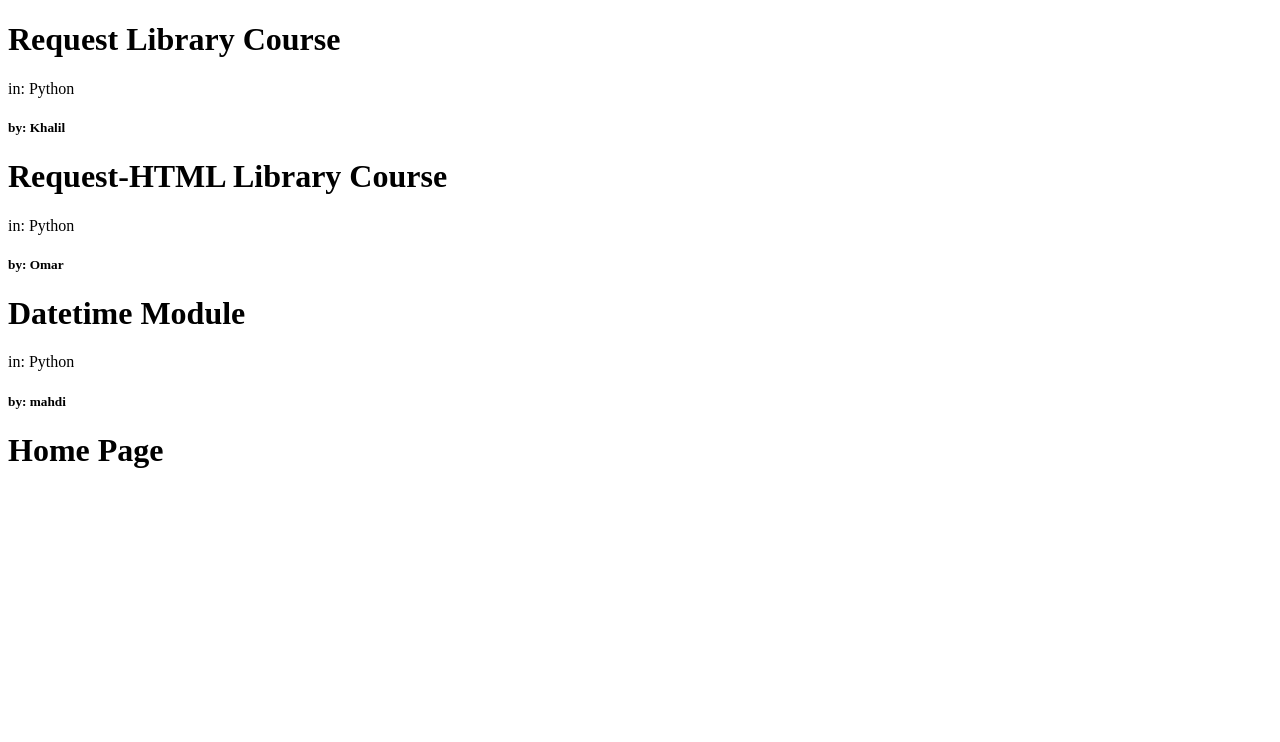
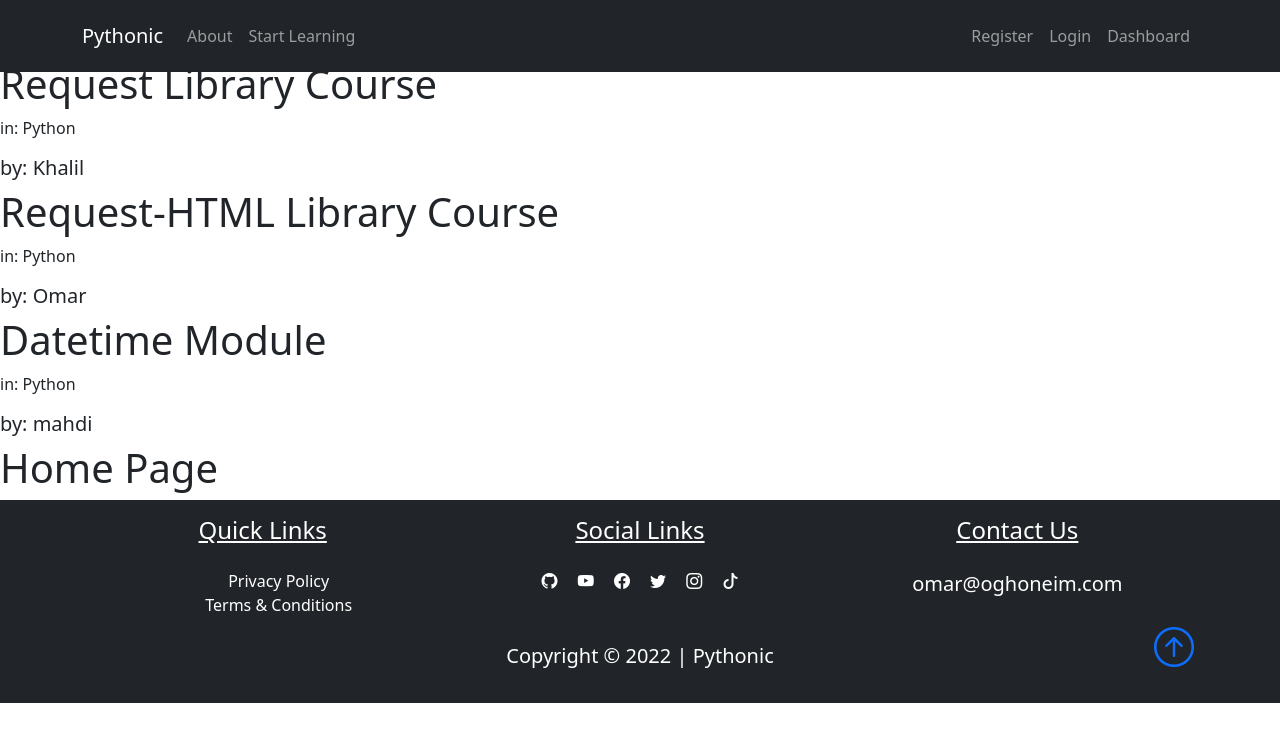
Before and after one commit to KhalilAmamri/CodeFlow, a Flask app: page / in a window 1280 px wide. Shown: the top 742 px of the page. Run offline with Flask 3, Linux system fonts and the light colour scheme.

Commit message:
Add nav bar

```diff
--- a/pythonic.py
+++ b/pythonic.py
@@ -1,4 +1,4 @@
-from flask import Flask, render_template
+from flask import Flask, render_template, url_for
 
 app = Flask(__name__)
 
--- /dev/null
+++ b/static/main.css
@@ -0,0 +1,66 @@
+body::before {
+    display: block;
+    content: '';
+    height: 60px;
+}
+
+.card {
+    transition: 0.7s ease;
+    box-shadow: 0 5px 15px rgba(1 1 1/ 15);
+    border-radius: 5px;
+    margin: 5px;
+
+}
+
+.card:hover {
+    transform: scale(1.1);
+}
+
+.lesson {
+    box-shadow: 0 5px 15px rgba(200 200 200/ 15);
+    border-radius: 5px;
+    border: 1px solid #fff;
+
+}
+
+.post:hover {
+    /* transform: scale(1.1); */
+    opacity: 0.9;
+}
+
+.button_width {
+    min-width: 120px;
+    max-width: 120px;
+}
+
+.article-img {
+    height: 65px;
+    width: 65px;
+    margin-right: 8px;
+}
+
+.user-img {
+    height: 150px;
+    width: 150px;
+    margin-right: 8px;
+}
+
+.link {
+    text-decoration: none;
+}
+
+.nobull {
+    list-style-type: none;
+}
+
+.arabic-sc {
+    font-family: 'Rakkas', cursive;
+}
+
+.content-section {
+    background: #ffffff;
+    padding: 10px 20px;
+    border: 1px solid #dddddd;
+    border-radius: 3px;
+    margin-bottom: 20px;
+}
--- a/templates/layout.html
+++ b/templates/layout.html
@@ -8,9 +8,84 @@
     {% else %}
     <title>Default Title</title>
     {% endif %}
+    <link href="https://cdn.jsdelivr.net/npm/bootstrap@5.3.7/dist/css/bootstrap.min.css" rel="stylesheet" integrity="sha384-LN+7fdVzj6u52u30Kp6M/trliBMCMKTyK833zpbD+pXdCLuTusPj697FH4R/5mcr" crossorigin="anonymous">
+    <link rel="stylesheet" href="https://cdn.jsdelivr.net/npm/bootstrap-icons@1.13.1/font/bootstrap-icons.min.css">
+    <link rel="stylesheet" type="text/css" href="{{ url_for('static', filename='main.css') }}">
 </head>
 <body>
-    {% block content %}
-    {% endblock %}
+    <!-- Navbar -->
+    <nav class="navbar navbar-expand-lg bg-dark navbar-dark py-3 fixed-top">
+        <div class="container">
+            <a href="#home" class="navbar-brand">Pythonic</a>
+            <button class="navbar-toggler" type="button" data-bs-toggle="collapse" data-bs-target="#navmenu">
+                <span class="navbar-toggler-icon"></span>
+            </button>
+            <div class="collapse navbar-collapse" id="navmenu">
+                <ul class="navbar-nav">
+                    <li class="nav-item">
+                        <a href="#about" class="nav-link">About</a>
+                    </li>
+                    <li class="nav-item">
+                        <a href="#learn" class="nav-link">Start Learning</a>
+                    </li>
+                </ul>
+                <!-- User Links -->
+                <ul class="navbar-nav ms-auto">
+                    <li class="nav-item">
+                        <a href="#register" class="nav-link">Register</a>
+                    </li>
+
+                    <li class="nav-item">
+                        <a href="#login" class="nav-link">Login</a>
+                    </li>
+
+                    <li class="nav-item">
+                        <a href="#dashboard" class="nav-link">Dashboard</a>
+                    </li>
+
+                </ul>
+            </div>
+        </div>
+    </nav>
+
+    {% block content %} {% endblock %}
+
+    <!-- footer -->
+
+    <footer class="bg-dark mt-auto">
+        <div class="container p-3">
+            <div class="row text-center text-white">
+                <div class="col-md-12 col-lg-4 pb-2">
+                    <h4 class="text-center text-decoration-underline">Quick Links</h4>
+                    <ul class=" nobull pt-3">
+                        <li><a href="#" class="link text-white">Privacy Policy</a></li>
+                        <li><a href="#" class="link text-white">Terms & Conditions</a></li>
+                    </ul>
+                </div>
+                <div class="col-md-12 col-lg-4">
+                    <h4 class="text-center text-decoration-underline pb-3">Social Links</h4>
+                    <a href="#" class="text-white p-2"><i class="bi-github"></i></a>
+                    <a href="#" class="text-white p-2"><i class="bi-youtube"></i></a>
+                    <a href="#" class="text-white p-2"><i class="bi-facebook"></i></a>
+                    <a href="#" class="text-white p-2"><i class="bi-twitter"></i></a>
+                    <a href="#" class="text-white p-2"><i class="bi-instagram"></i></a>
+                    <a href="#" class="text-white p-2"><i class="bi-tiktok"></i></a>
+
+                </div>
+                <div class="col-md-12 col-lg-4 pb-2">
+                    <h4 class="text-center text-decoration-underline pb-3">Contact Us</h4>
+                    <p class="lead">omar@oghoneim.com</p>
+                </div>
+            </div>
+            <div class="col text-white text-center position-relative">
+                <p class="lead font-weight-bold">Copyright &copy; 2022 | Pythonic</p>
+                <a href="#" class="position-absolute bottom-0 end-0">
+                    <i class="bi bi-arrow-up-circle h1"></i>
+                </a>
+            </div>
+        </div>
+
+    </footer>
+    <script src="https://cdn.jsdelivr.net/npm/bootstrap@5.3.7/dist/js/bootstrap.bundle.min.js" integrity="sha384-ndDqU0Gzau9qJ1lfW4pNLlhNTkCfHzAVBReH9diLvGRem5+R9g2FzA8ZGN954O5Q" crossorigin="anonymous"></script>
 </body>
 </html>
```
Also changed, not shown: templates/about.html (+4 -15 lines).
